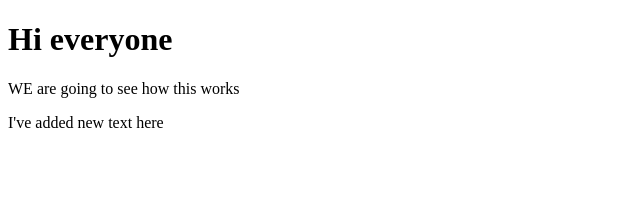
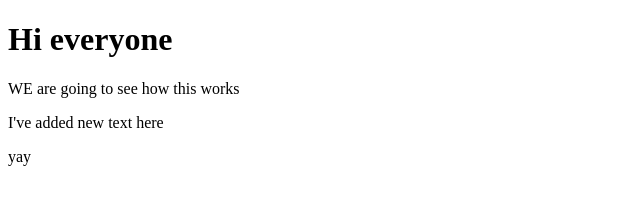
Before and after one commit to juancasa/netlify-test, a plain HTML site: page index.html in a window 1280 px wide. Shown: the full height of the page, 0-640 px from the left. Drawn offline with Linux system fonts and the light colour scheme.

Commit message:
another iupdate

```diff
--- a/index.html
+++ b/index.html
@@ -7,5 +7,6 @@
         <h1>Hi everyone</h1>
         <p>WE are going to see how this works</p>
         <p>I've added new text here</p>
+        <p>yay</p>
     </body>
 </html>
```
